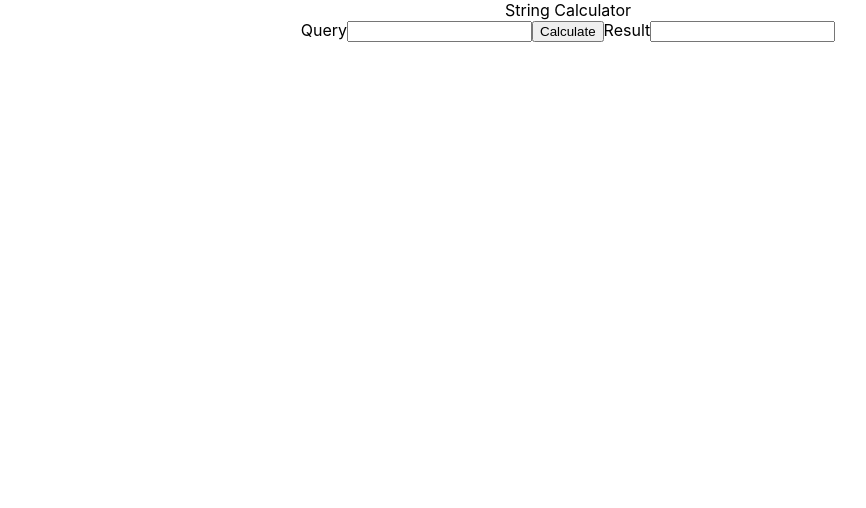
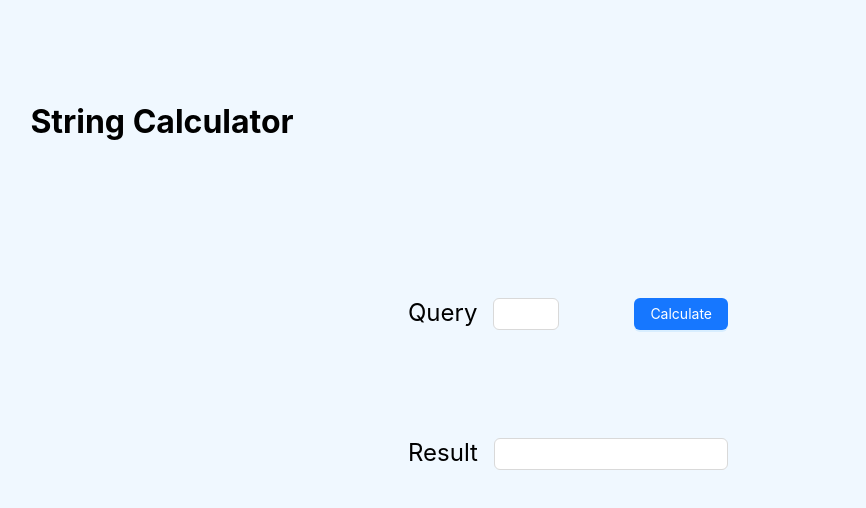
Before and after one commit to shobhitz/string-calculator, a React (Create React App) app in the folder string-calc/: page / in a window 1280 px wide. Shown: the top 508 px of the page, without its empty margins (72-938 px from the left). Built offline with nearby package versions, Linux system fonts and the light colour scheme.

Commit message:
Added AntDesign Library for Design, Updated CSS

```diff
--- a/string-calc/package.json
+++ b/string-calc/package.json
@@ -7,6 +7,7 @@
     "@testing-library/jest-dom": "^6.6.3",
     "@testing-library/react": "^16.2.0",
     "@testing-library/user-event": "^13.5.0",
+    "antd": "^5.24.4",
     "react": "^19.0.0",
     "react-dom": "^19.0.0",
     "react-scripts": "5.0.1",
--- a/string-calc/src/App.css
+++ b/string-calc/src/App.css
@@ -1,38 +1,47 @@
-.App {
-  text-align: center;
+
+header {
+  font-weight: bold;
+  padding: 8%;
+  font-size: xx-large;
 }
 
-.App-logo {
-  height: 40vmin;
-  pointer-events: none;
+body {
+  background-color: aliceblue;
 }
 
-@media (prefers-reduced-motion: no-preference) {
-  .App-logo {
-    animation: App-logo-spin infinite 20s linear;
-  }
-}
-
-.App-header {
-  background-color: #282c34;
-  min-height: 100vh;
+.app {
+  min-height: 35vh;
+  text-align: center;
   display: flex;
   flex-direction: column;
   align-items: center;
-  justify-content: center;
-  font-size: calc(10px + 2vmin);
-  color: white;
+  justify-content: space-around;
 }
 
-.App-link {
-  color: #61dafb;
+.query{
+  display: flex;
+  width: 40vh;
+  flex-flow: row;
+  justify-content: flex-start;
 }
 
-@keyframes App-logo-spin {
-  from {
-    transform: rotate(0deg);
-  }
-  to {
-    transform: rotate(360deg);
-  }
+.query > label {
+  font-size: x-large;
+  padding-right: 2vh;
 }
+
+.query > button {
+  margin: 0px 0px 0px 75px;
+}
+
+.response {
+  display: flex;
+  width: 40vh;
+  flex-flow: row;
+  justify-content: flex-start;
+}
+
+.response > label {
+  font-size: x-large;
+  padding-right: 2vh;
+}
--- a/string-calc/src/App.js
+++ b/string-calc/src/App.js
@@ -1,6 +1,7 @@
 import './App.css';
 import {useState } from 'react';
 import { calculate } from './helper';
+import {Input, Button, Alert} from 'antd';
 
 function App() {
 
@@ -25,19 +26,23 @@ function App() {
   }
 
   return (
-    <div className="App">
+    <>
       <header>String Calculator</header>
-      <label id="query-label">Query</label>
-      <input aria-labelledby="query-label" value={input} onChange={(e) => setInput(e.target.value)} />
-      <button type="submit" name="calculate" onClick={calc}>Calculate</button>
-
-      <label id="result">Result</label>
-      <input aria-labelledby="result" value={output} readOnly/>
-
-      {errorMsg && (
-        <p name={'error'}>{errorMsg}</p>
-      )}
-    </div>
+      <div className="app">
+        {errorMsg && (
+          <Alert message={errorMsg} type='error' showIcon />
+        )}
+        <div className='query'>
+          <label id="query-label">Query</label>
+          <Input aria-labelledby="query-label" value={input} onChange={(e) => setInput(e.target.value)} />
+          <Button type="primary" name="calculate" onClick={calc}>Calculate</Button>
+        </div>
+        <div className='response'>
+          <label id="result">Result</label>
+          <Input aria-labelledby="result" value={output} readOnly/>
+        </div>
+      </div>
+    </>
   );
 }
 
```
Also changed, not shown: 1 other file (tests, documents, lock files or other folders).
